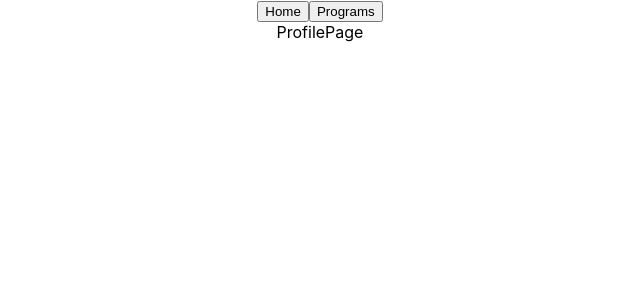
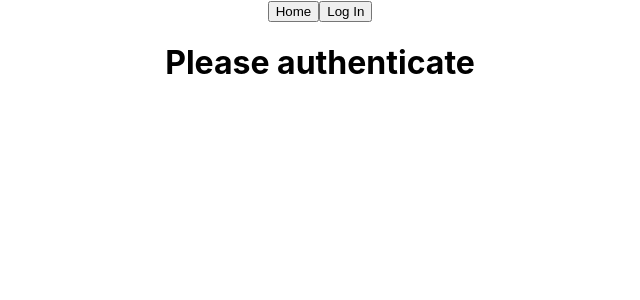
Before and after one commit to Openbank-Java-Bootcamp/Lisa-Body-and-Mind-client, a React (Create React App) app: page /profile in a window 1280 px wide. Shown: the top 300 px of the page, without its empty margins (320-960 px from the left). Built offline with nearby package versions, Linux system fonts and the light colour scheme.

Commit message:
added auth0 front & working

```diff
--- a/package.json
+++ b/package.json
@@ -3,6 +3,7 @@
   "version": "0.1.0",
   "private": true,
   "dependencies": {
+    "@auth0/auth0-react": "^1.10.1",
     "@testing-library/jest-dom": "^5.16.4",
     "@testing-library/react": "^13.3.0",
     "@testing-library/user-event": "^13.5.0",
--- /dev/null
+++ b/src/auth/LoginButton.js
@@ -0,0 +1,10 @@
+import React from "react";
+import { useAuth0 } from "@auth0/auth0-react";
+
+const LoginButton = () => {
+  const { loginWithRedirect } = useAuth0();
+
+  return <button onClick={() => loginWithRedirect()}>Log In</button>;
+};
+
+export default LoginButton;
--- /dev/null
+++ b/src/auth/LogoutButton.js
@@ -0,0 +1,14 @@
+import React from "react";
+import { useAuth0 } from "@auth0/auth0-react";
+
+const LogoutButton = () => {
+  const { logout } = useAuth0();
+
+  return (
+    <button onClick={() => logout({ returnTo: window.location.origin })}>
+      Log Out
+    </button>
+  );
+};
+
+export default LogoutButton;
--- a/src/components/NavBar.js
+++ b/src/components/NavBar.js
@@ -1,7 +1,16 @@
 import React from "react";
 import { Link } from "react-router-dom";
+import LoginButton from "../auth/LoginButton";
+import LogoutButton from "../auth/LogoutButton";
+import { useAuth0 } from "@auth0/auth0-react";
 
 export default function NavBar() {
+  const { isAuthenticated, isLoading } = useAuth0();
+
+  if (isLoading) {
+    return <div>Loading ...</div>;
+  }
+
   return (
     <div>
       <nav className="Navbar">
@@ -9,9 +18,19 @@ export default function NavBar() {
           <button>Home</button>
         </Link>
 
-        <Link to="/programs">
-          <button>Programs</button>
-        </Link>
+        {isAuthenticated ? (
+          <>
+            <Link to="/programs">
+              <button>Programs</button>
+            </Link>
+            <Link to="/profile">
+              <button>Profile</button>
+            </Link>
+            <LogoutButton />
+          </>
+        ) : (
+          <LoginButton />
+        )}
       </nav>
     </div>
   );
--- a/src/index.js
+++ b/src/index.js
@@ -3,10 +3,20 @@ import ReactDOM from "react-dom/client";
 import "./styles/index.css";
 import App from "./App";
 import { BrowserRouter as Router } from "react-router-dom";
+import { Auth0Provider } from "@auth0/auth0-react";
 
 const root = ReactDOM.createRoot(document.getElementById("root"));
 root.render(
-  <Router>
-    <App />
-  </Router>
+  <Auth0Provider
+    domain="body-and-mind.eu.auth0.com"
+    clientId="6nc5zLgXnh4aLRaZrCjs7Q7CANmlzzr0"
+    // where youd like to redirect after login:
+    redirectUri={window.location.origin}
+    audience="https://body-and-mind.eu.auth0.com/api/v2/"
+    scope="read:current_user update:current_user_metadata"
+  >
+    <Router>
+      <App />
+    </Router>
+  </Auth0Provider>
 );
--- a/src/pages/HomePage.js
+++ b/src/pages/HomePage.js
@@ -2,6 +2,8 @@ import React from "react";
 import { Link } from "react-router-dom";
 
 export default function HomePage() {
+
+
   return (
     <div className="homePage">
       HomePage
--- a/src/pages/ProfilePage.js
+++ b/src/pages/ProfilePage.js
@@ -1,7 +1,30 @@
-import React from 'react'
+import React, { useState } from "react";
+import { useAuth0 } from "@auth0/auth0-react";
 
 export default function ProfilePage() {
-  return (
-    <div>ProfilePage</div>
-  )
+  const { user, isAuthenticated, isLoading, getAccessTokenSilently } =
+    useAuth0();
+  const [userMetadata, setUserMetadata] = useState(null);
+
+  getAccessTokenSilently().then((result) => console.log(result));
+
+  if (isLoading) {
+    return <div>Loading ...</div>;
+  }
+
+  return isAuthenticated ? (
+    <div>
+      <img src={user.picture} alt={user.name} />
+      <h2>{user.name}</h2>
+      <p>{user.email}</p>
+      <h3>User Metadata</h3>
+      {userMetadata ? (
+        <pre>{JSON.stringify(userMetadata, null, 2)}</pre>
+      ) : (
+        "No user metadata defined"
+      )}
+    </div>
+  ) : (
+    <h1>Please authenticate</h1>
+  );
 }
--- a/src/pages/ProgramsPage.js
+++ b/src/pages/ProgramsPage.js
@@ -2,15 +2,22 @@ import React, { useEffect, useState } from "react";
 import axios from "axios";
 import { API_URL } from "../config";
 import { ProgramList } from "../components/exportedComponents";
+import { useAuth0 } from "@auth0/auth0-react";
 
 export default function ProgramsPage() {
   const [programs, setPrograms] = useState(null);
+  const [storedToken, setStoredToken] = useState(null);
 
   //TODO when have security: only show programs TRAINER and USER (with user Id === logged user)
+  const { getAccessTokenSilently } = useAuth0();
+
+  getAccessTokenSilently().then((result) => setStoredToken(result));
 
   const getAllPrograms = () => {
     axios
-      .get(`${API_URL}/api/programs`)
+      .get(`${API_URL}/api/programs`, {
+        headers: { Authorization: `Bearer ${storedToken}` },
+      })
       .then((response) => setPrograms(response.data))
       .catch((error) => console.error(error));
   };
```
Also changed, not shown: 1 other file (tests, documents, lock files or other folders).
